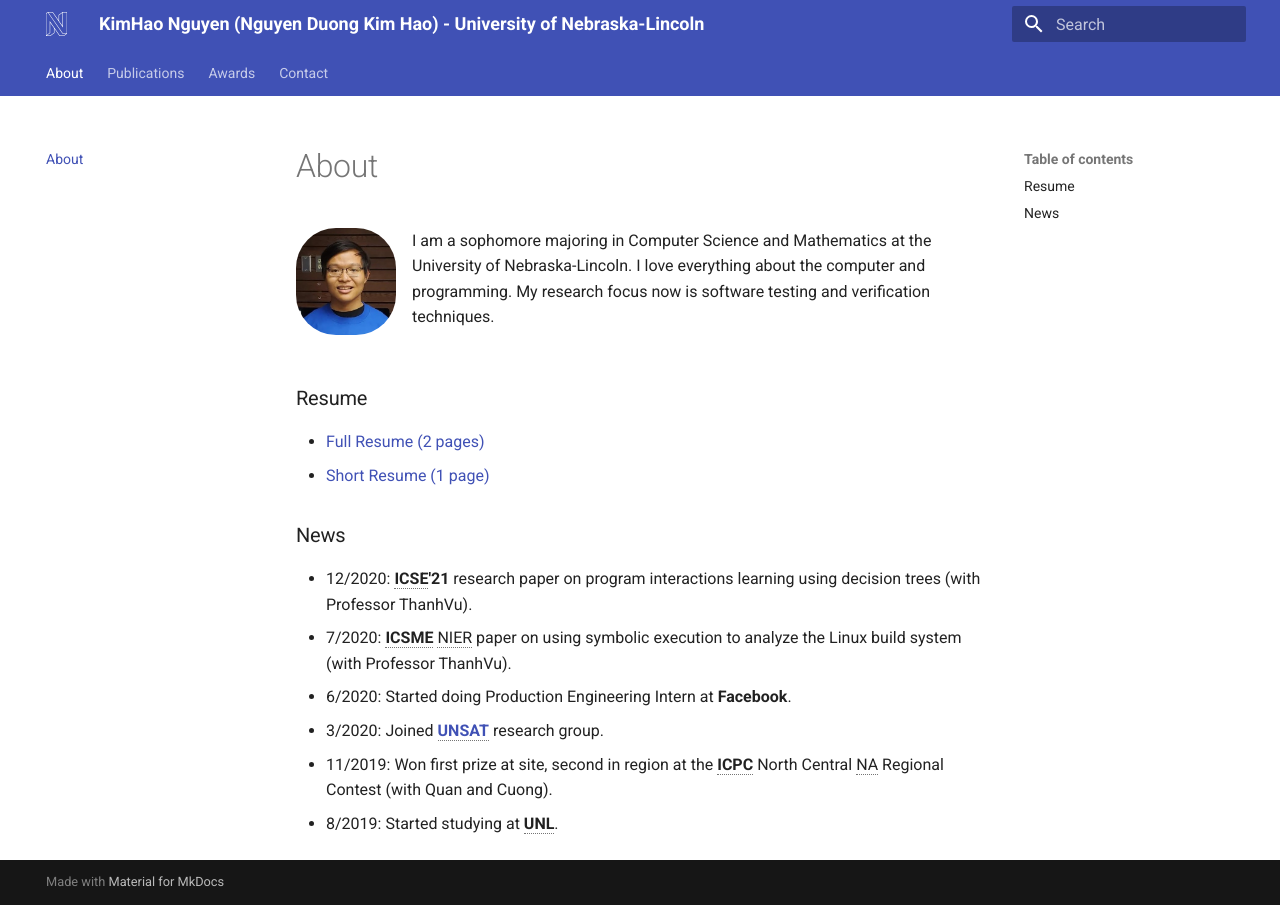
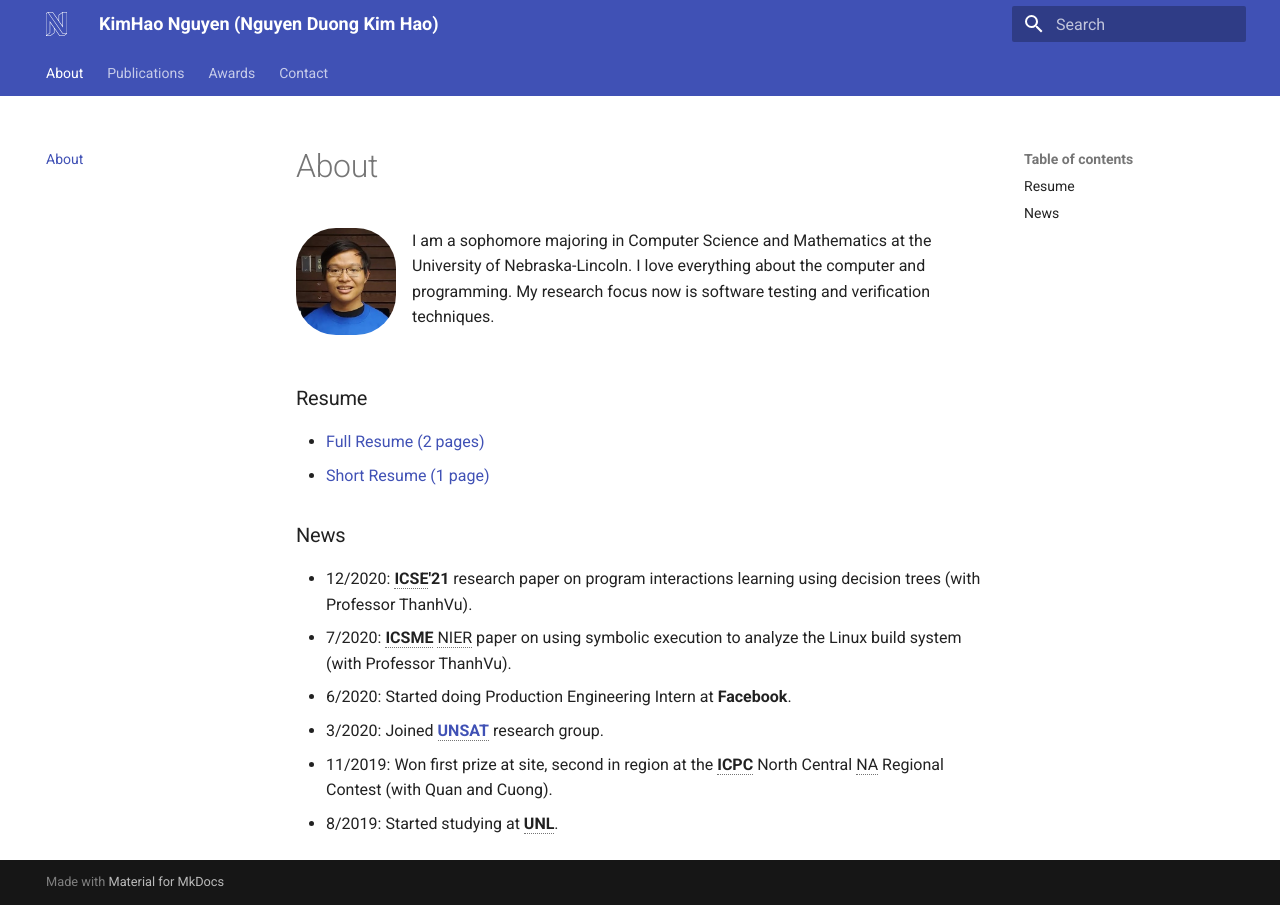
Before and after one commit to ndkimhao/ndkimhao.github.io, an MkDocs documentation site: the page built from docs/index.md, in a window 1280 px wide. Built offline with MkDocs 1.6.1 and Material for MkDocs 9.7.7, drawn with Linux system fonts in a browser that asks for light colours.

Commit message:
upd site title

```diff
--- a/mkdocs.yml
+++ b/mkdocs.yml
@@ -1,4 +1,4 @@
-site_name: KimHao Nguyen (Nguyen Duong Kim Hao) - University of Nebraska-Lincoln
+site_name: KimHao Nguyen (Nguyen Duong Kim Hao)
 site_url: https://ndkimhao.github.io
 site_description: KimHao Nguyen (Nguyen Duong Kim Hao). Computer Science and Engineering Department, University of Nebraska-Lincoln.
 site_author: KimHao Nguyen
```
